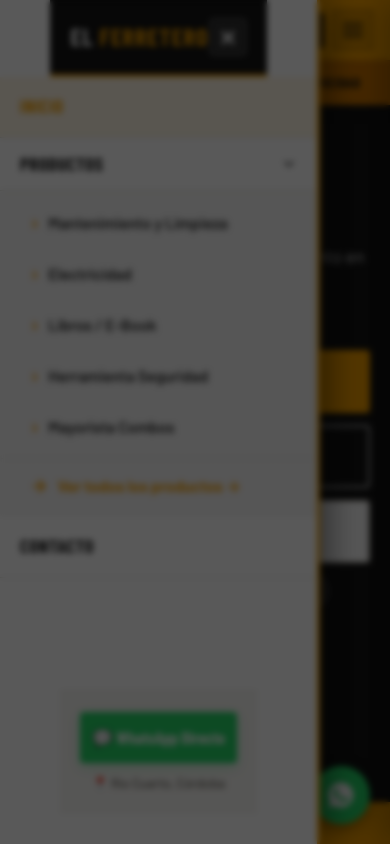
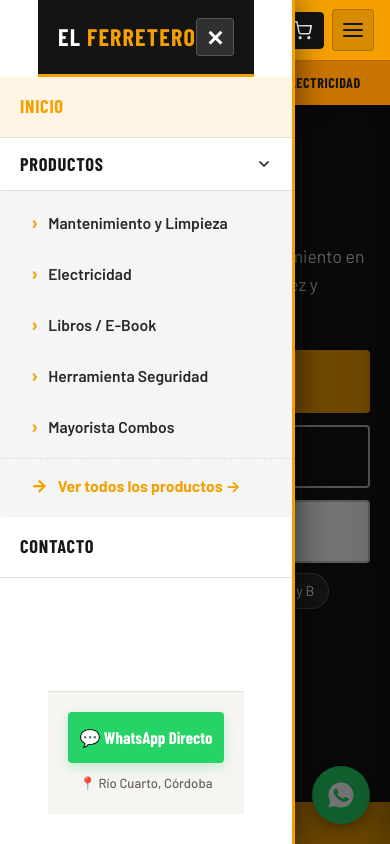
Before and after one commit to Anahi-Gilardi/Elferretero, a plain HTML site: page index.html in a window 390 px wide. Both pictures are taken after a click on the button 353 px from the left and 30 px from the top of the page. Shown: the top 844 px of the page. Drawn offline with nearby package versions, Linux system fonts and the light colour scheme; a web font is replaced by a local one.

Commit message:
Eliminar backdrop-filter blur en movil y corregir contexto de apilamiento para nitidez total

```diff
--- a/css/components.css
+++ b/css/components.css
@@ -969,7 +969,8 @@
   position: fixed;
   inset: 0;
   background: rgba(0, 0, 0, 0.65);
-  backdrop-filter: blur(2px);
+  backdrop-filter: none;
+  -webkit-backdrop-filter: none;
   z-index: 1000;
   opacity: 0;
   pointer-events: none;
--- a/css/responsive.css
+++ b/css/responsive.css
@@ -134,17 +134,24 @@
     transform: scale(0.95);
   }
 
-  /* Backdrop oscuro con desenfoque para el menú lateral */
+  /* Header elevador cuando el menú móvil está abierto */
+  header.nav-open {
+    z-index: 2500 !important;
+  }
+
+  /* Backdrop oscuro limpio SIN desenfoque (elimina el efecto borroso en celulares) */
   .mobile-nav-backdrop {
     display: block;
     position: fixed;
     inset: 0;
-    background: rgba(0, 0, 0, 0.65);
-    backdrop-filter: blur(3px);
-    z-index: 1999;
+    background: rgba(0, 0, 0, 0.55);
+    backdrop-filter: none !important;
+    -webkit-backdrop-filter: none !important;
+    filter: none !important;
+    z-index: 1500;
     opacity: 0;
     pointer-events: none;
-    transition: opacity 0.28s ease;
+    transition: opacity 0.25s ease;
   }
 
   .mobile-nav-backdrop.open {
@@ -152,36 +159,39 @@
     pointer-events: auto;
   }
 
-  /* Menú lateral moderno tipo Drawer (desliza desde la izquierda) */
+  /* Menú lateral moderno tipo Drawer (desliza desde la izquierda nítido y sin desenfoque) */
   nav.nav-links {
-    position: fixed;
-    top: 0;
-    left: 0;
-    bottom: 0;
-    width: 84%;
-    max-width: 320px;
-    height: 100vh;
-    height: 100dvh;
-    background: var(--card);
-    color: var(--ink);
-    flex-direction: column;
-    padding: 0 0 30px 0;
-    gap: 0;
-    box-shadow: 10px 0 35px rgba(0, 0, 0, 0.5);
-    transform: translateX(-105%);
-    opacity: 1;
-    pointer-events: none;
-    transition: transform 0.3s cubic-bezier(0.16, 1, 0.3, 1);
-    z-index: 2000;
-    overflow-y: auto;
-    -webkit-overflow-scrolling: touch;
-    border-right: 3px solid var(--orange);
-    border-bottom: none;
+    position: fixed !important;
+    top: 0 !important;
+    left: 0 !important;
+    bottom: 0 !important;
+    width: 295px !important;
+    max-width: 82vw !important;
+    height: 100vh !important;
+    height: 100dvh !important;
+    background: var(--card) !important;
+    color: var(--ink) !important;
+    flex-direction: column !important;
+    padding: 0 0 30px 0 !important;
+    gap: 0 !important;
+    box-shadow: 6px 0 25px rgba(0, 0, 0, 0.4) !important;
+    transform: translate3d(-100%, 0, 0) !important;
+    opacity: 1 !important;
+    pointer-events: none !important;
+    transition: transform 0.28s cubic-bezier(0.16, 1, 0.3, 1) !important;
+    z-index: 2600 !important;
+    overflow-y: auto !important;
+    -webkit-overflow-scrolling: touch !important;
+    border-right: 3px solid var(--orange) !important;
+    border-bottom: none !important;
+    -webkit-font-smoothing: antialiased !important;
+    -moz-osx-font-smoothing: grayscale !important;
+    text-rendering: optimizeLegibility !important;
   }
 
   nav.nav-links.open {
-    transform: translateX(0);
-    pointer-events: auto;
+    transform: translate3d(0, 0, 0) !important;
+    pointer-events: auto !important;
   }
 
   /* Cabecera interna del drawer móvil con estilo premium de marca */
--- a/index.html
+++ b/index.html
@@ -17,8 +17,8 @@
   <!-- Hojas de Estilo Modulares -->
   <link rel="stylesheet" href="css/variables.css">
   <link rel="stylesheet" href="css/base.css">
-  <link rel="stylesheet" href="css/components.css">
-  <link rel="stylesheet" href="css/responsive.css">
+  <link rel="stylesheet" href="css/components.css?v=2.2">
+  <link rel="stylesheet" href="css/responsive.css?v=2.2">
 </head>
 <body>
 
@@ -301,6 +301,6 @@
   </a>
 
   <!-- Script global de aplicación -->
-  <script src="js/app.js"></script>
+  <script src="js/app.js?v=2.2"></script>
 </body>
 </html>
--- a/js/app.js
+++ b/js/app.js
@@ -363,7 +363,10 @@
         navLinks.appendChild(drawerFooter);
       }
 
+      const header = document.querySelector('header');
+
       function openMobileNav() {
+        if (header) header.classList.add('nav-open');
         navLinks.classList.add('open');
         navBackdrop.classList.add('open');
         mobileToggle.setAttribute('aria-expanded', 'true');
@@ -371,6 +374,7 @@
       }
 
       function closeMobileNav() {
+        if (header) header.classList.remove('nav-open');
         navLinks.classList.remove('open');
         navBackdrop.classList.remove('open');
         mobileToggle.setAttribute('aria-expanded', 'false');
```
Also changed, not shown: contacto.html (+3 -3 lines), electricidad.html (+3 -3 lines), herramienta-seguridad.html (+3 -3 lines), libros-ebook.html (+3 -3 lines), mantenimiento-limpieza.html (+3 -3 lines), mayorista-combos.html (+3 -3 lines), productos.html (+3 -3 lines).
